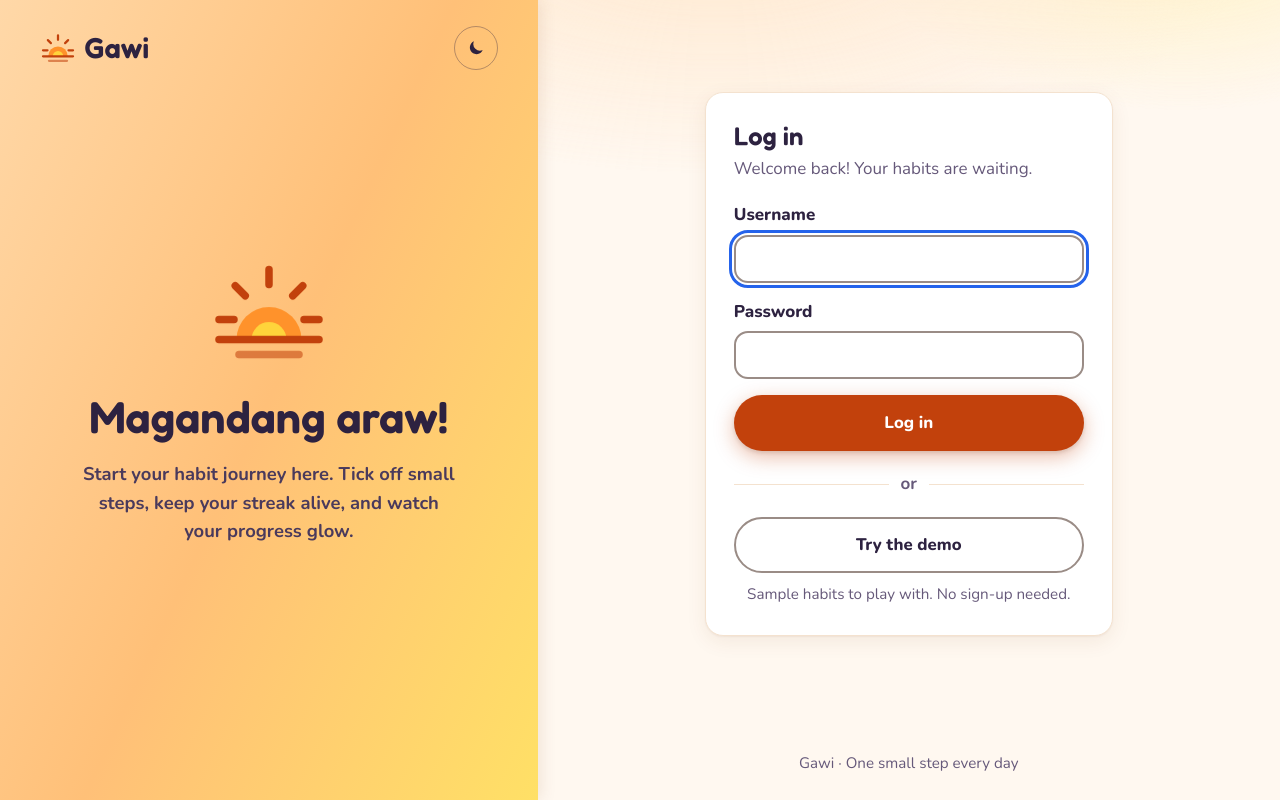
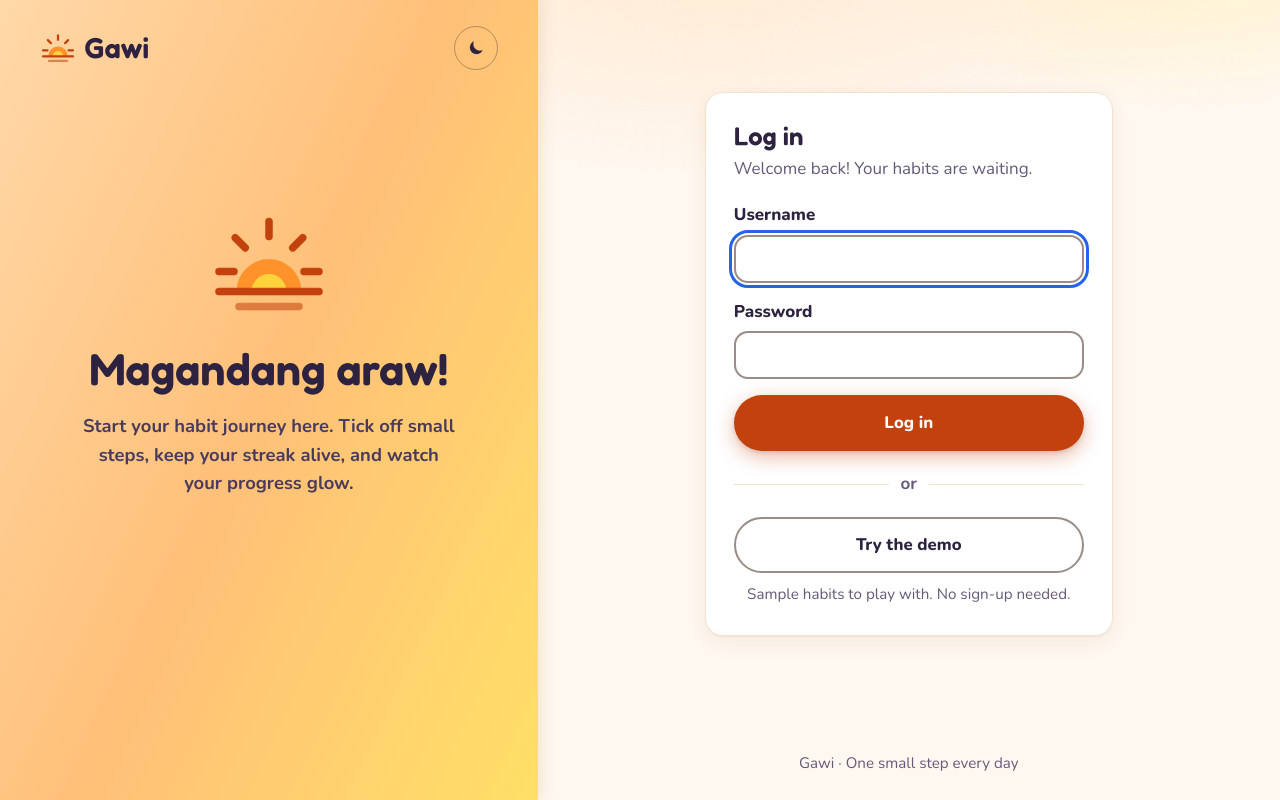
Before and after one commit to jcatibog014/habit_tracker, a Flask app: page /login in a window 1280 px wide. Run offline with Flask 3, Linux system fonts and the light colour scheme; some libraries are stand-ins or nearby versions; some web fonts are replaced.

Commit message:
Lift the login welcome a little above the middle
Co-Authored-By: Claude Opus 5.5 <noreply@anthropic.com>

```diff
--- a/gawi/static/style.css
+++ b/gawi/static/style.css
@@ -901,7 +901,8 @@ a.habit-main:hover .habit-name { text-decoration: underline; }
   }
   .no-sidebar .sidebar-top { max-width: none; margin: 0; min-height: 48px; padding: 0; }
   /* The welcome sits in the middle of the panel. */
-  .no-sidebar .welcome { flex: 1; align-content: center; gap: 16px; padding: 0 0 48px; }
+  /* The extra space below lifts the welcome a little above the middle. */
+  .no-sidebar .welcome { flex: 1; align-content: center; gap: 16px; padding: 0 0 18vh; }
   .no-sidebar .welcome h1 { font-size: 2.8rem; }
   .no-sidebar .welcome p { font-size: 1.15rem; }
   .no-sidebar .welcome-sun { width: 120px; height: 120px; }
```
